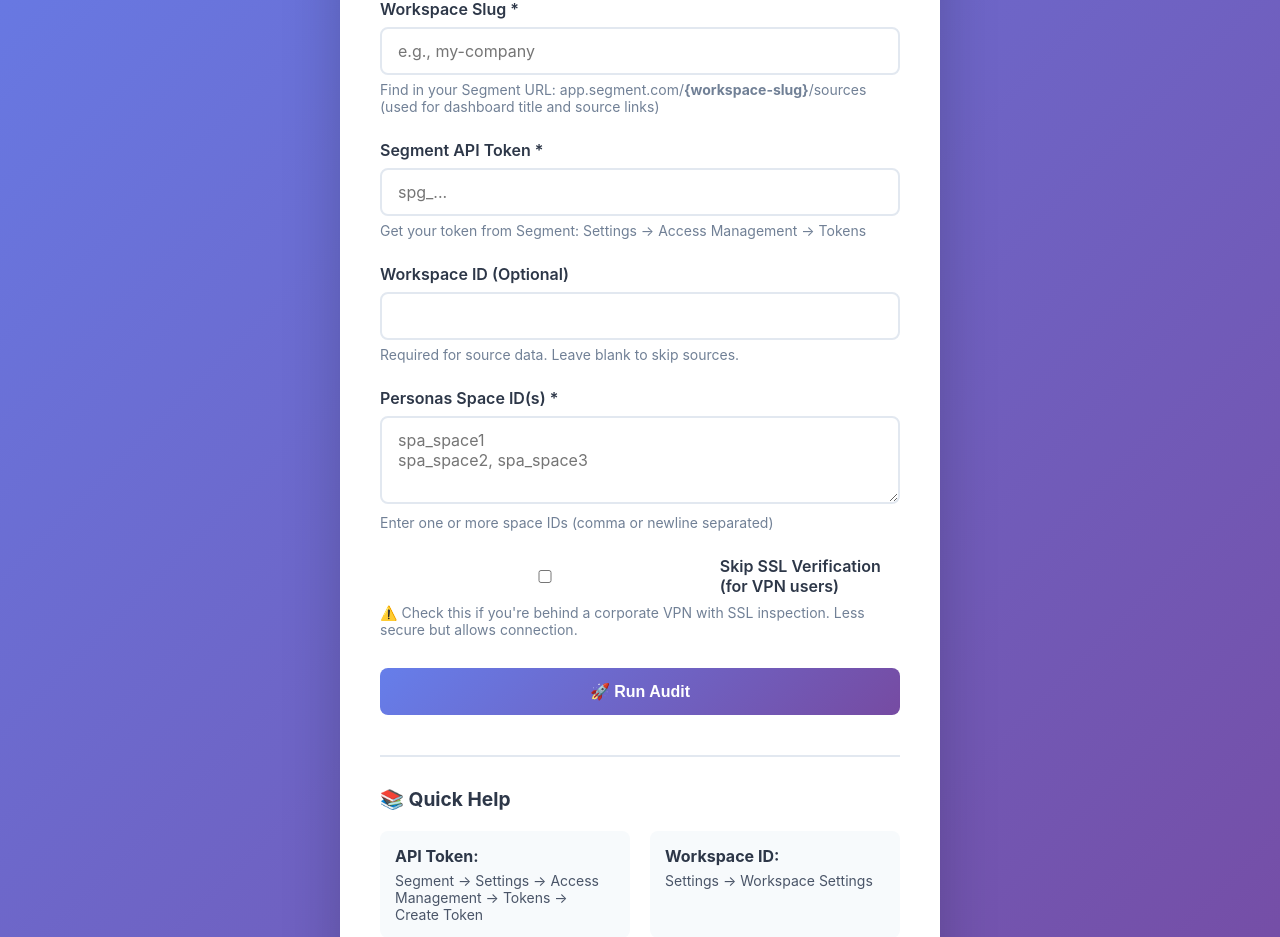
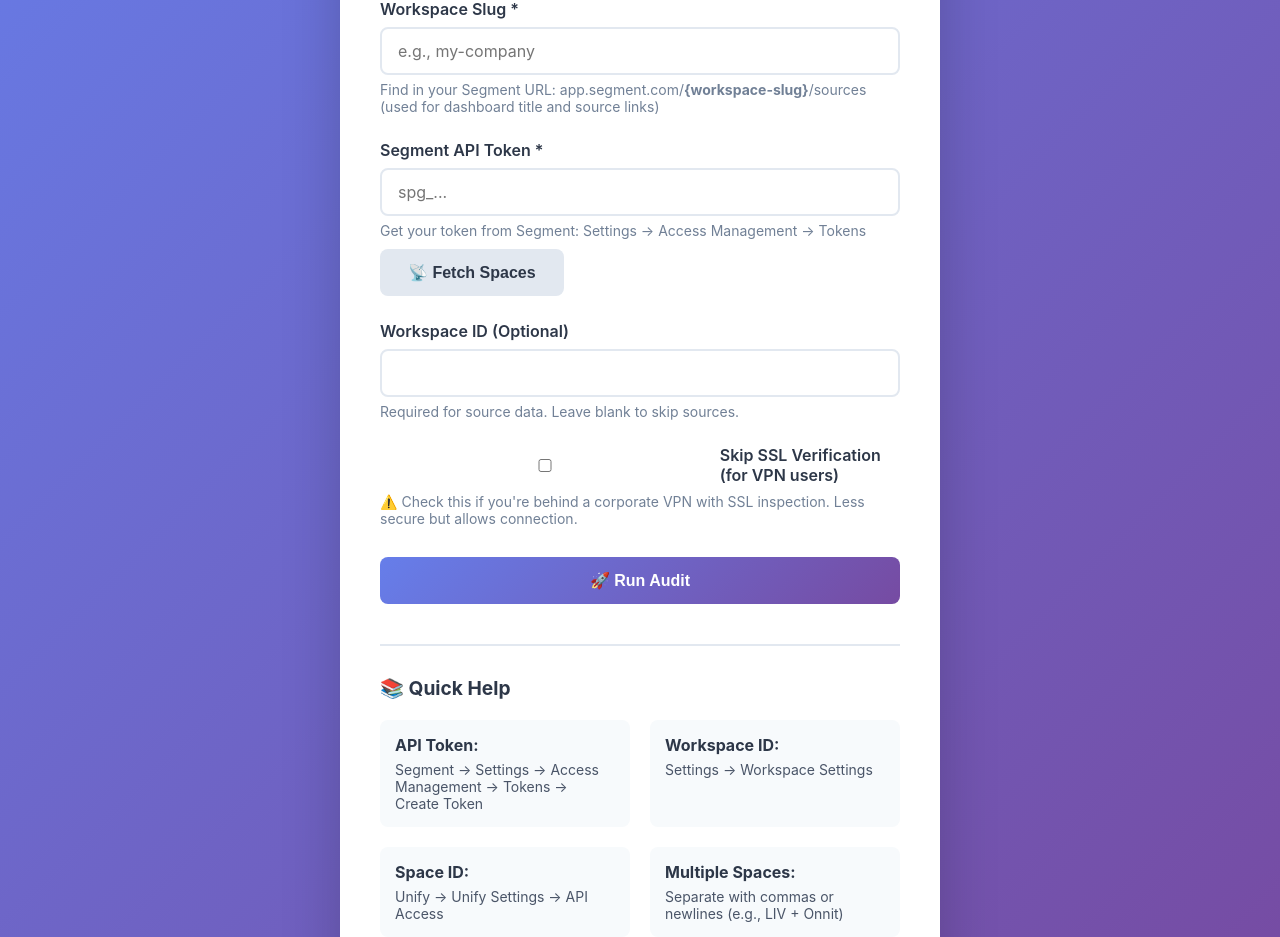
Before and after one commit to jpang007/segment-audit, a Flask app: page / in a window 1280 px wide. Shown: the part 303-1240 px from the top of the page. Run offline with Flask 3, Linux system fonts and the light colour scheme.

Commit message:
Add List Spaces API - auto-fetch spaces from token
- Add get_spaces() method to SegmentAuditor
- Add /api/list-spaces endpoint
- Replace manual space ID input with Fetch Spaces button
- Display fetched spaces as selectable checkboxes
- All spaces selected by default for audit

Co-Authored-By: Claude Sonnet 4.5 <noreply@anthropic.com>

```diff
--- a/app.py
+++ b/app.py
@@ -163,6 +163,11 @@ class SegmentAuditor:
                 import traceback
                 f.write(traceback.format_exc())
             return []
+
+    def get_spaces(self):
+        """Get all spaces in the workspace"""
+        url = f"{self.v1_base}/spaces"
+        return self._paginate(url, 'data')
 
     def get_audiences(self):
         """Get all audiences"""
@@ -510,6 +515,33 @@ def status():
     """API endpoint for audit status"""
     return jsonify(audit_status)
 
+@app.route('/api/list-spaces', methods=['POST'])
+def list_spaces():
+    """Fetch all spaces for a given API token"""
+    try:
+        data = request.get_json()
+        api_token = data.get('api_token')
+        skip_ssl = data.get('skip_ssl', False)
+
+        if not api_token:
+            return jsonify({'error': 'API token is required'}), 400
+
+        auditor = SegmentAuditor(api_token, skip_ssl_verify=skip_ssl)
+        spaces = auditor.get_spaces()
+
+        # Format spaces for response
+        spaces_list = []
+        for space in spaces:
+            spaces_list.append({
+                'id': space.get('id'),
+                'name': space.get('name'),
+                'slug': space.get('slug', '')
+            })
+
+        return jsonify({'spaces': spaces_list})
+    except Exception as e:
+        return jsonify({'error': str(e)}), 500
+
 @app.route('/dashboard')
 def dashboard():
     """Main dashboard view"""
--- a/templates/index.html
+++ b/templates/index.html
@@ -47,6 +47,12 @@
                         placeholder="spg_..."
                         required>
                     <small>Get your token from Segment: Settings → Access Management → Tokens</small>
+                    <button type="button" class="btn btn-secondary" id="fetchSpacesBtn" style="margin-top: 10px;" onclick="fetchSpaces()">
+                        <span id="fetchSpacesBtnText">📡 Fetch Spaces</span>
+                        <span id="fetchSpacesBtnLoading" style="display: none;">
+                            <span class="spinner"></span> Fetching...
+                        </span>
+                    </button>
                 </div>
 
                 <div class="form-group">
@@ -59,16 +65,16 @@
                     <small>Required for source data. Leave blank to skip sources.</small>
                 </div>
 
-                <div class="form-group">
-                    <label for="space_ids">Personas Space ID(s) *</label>
-                    <textarea
-                        id="space_ids"
-                        name="space_ids"
-                        rows="3"
-                        placeholder="spa_space1&#10;spa_space2, spa_space3"
-                        required></textarea>
-                    <small>Enter one or more space IDs (comma or newline separated)</small>
+                <div class="form-group" id="spacesContainer" style="display: none;">
+                    <label>Select Spaces to Audit *</label>
+                    <div id="spacesList" style="max-height: 200px; overflow-y: auto; border: 1px solid #ddd; padding: 10px; border-radius: 4px; background: #f9f9f9;">
+                        <!-- Spaces will be populated here -->
+                    </div>
+                    <small>Select one or more spaces to audit</small>
+                    <input type="hidden" id="space_ids" name="space_ids" required>
                 </div>
+
+                <div id="spacesError" class="error-message" style="display: none; margin-top: 10px;"></div>
 
                 <div class="form-group">
                     <label style="display: flex; align-items: center; cursor: pointer;">
@@ -427,6 +433,97 @@
             return Math.round(bytes / Math.pow(k, i) * 100) / 100 + ' ' + sizes[i];
         }
 
+        // Fetch spaces from Segment API
+        function fetchSpaces() {
+            const apiToken = document.getElementById('api_token').value;
+            const skipSsl = document.getElementById('skip_ssl').checked;
+            const fetchBtn = document.getElementById('fetchSpacesBtn');
+            const btnText = document.getElementById('fetchSpacesBtnText');
+            const btnLoading = document.getElementById('fetchSpacesBtnLoading');
+            const spacesContainer = document.getElementById('spacesContainer');
+            const spacesList = document.getElementById('spacesList');
+            const spacesError = document.getElementById('spacesError');
+
+            if (!apiToken) {
+                spacesError.textContent = 'Please enter an API token first';
+                spacesError.style.display = 'block';
+                return;
+            }
+
+            // Show loading
+            btnText.style.display = 'none';
+            btnLoading.style.display = 'inline-block';
+            fetchBtn.disabled = true;
+            spacesError.style.display = 'none';
+
+            fetch('/api/list-spaces', {
+                method: 'POST',
+                headers: {
+                    'Content-Type': 'application/json'
+                },
+                body: JSON.stringify({
+                    api_token: apiToken,
+                    skip_ssl: skipSsl
+                })
+            })
+            .then(response => response.json())
+            .then(data => {
+                if (data.error) {
+                    throw new Error(data.error);
+                }
+
+                const spaces = data.spaces;
+                if (spaces.length === 0) {
+                    spacesError.textContent = 'No spaces found for this workspace';
+                    spacesError.style.display = 'block';
+                    return;
+                }
+
+                // Display spaces as checkboxes
+                spacesList.innerHTML = '';
+                spaces.forEach(space => {
+                    const checkbox = document.createElement('div');
+                    checkbox.style.marginBottom = '8px';
+                    checkbox.innerHTML = `
+                        <label style="display: flex; align-items: center; cursor: pointer;">
+                            <input type="checkbox" class="space-checkbox" value="${space.id}"
+                                   style="margin-right: 10px;" checked>
+                            <span><strong>${space.name}</strong> <small style="color: #666;">(${space.id})</small></span>
+                        </label>
+                    `;
+                    spacesList.appendChild(checkbox);
+                });
+
+                // Show container
+                spacesContainer.style.display = 'block';
+
+                // Add event listener to update hidden input
+                document.querySelectorAll('.space-checkbox').forEach(cb => {
+                    cb.addEventListener('change', updateSelectedSpaces);
+                });
+                updateSelectedSpaces();
+
+                // Reset button
+                btnText.style.display = 'inline-block';
+                btnLoading.style.display = 'none';
+                fetchBtn.disabled = false';
+            })
+            .catch(error => {
+                spacesError.textContent = error.message;
+                spacesError.style.display = 'block';
+                btnText.style.display = 'inline-block';
+                btnLoading.style.display = 'none';
+                fetchBtn.disabled = false;
+            });
+        }
+
+        // Update hidden input with selected space IDs
+        function updateSelectedSpaces() {
+            const checkboxes = document.querySelectorAll('.space-checkbox:checked');
+            const spaceIds = Array.from(checkboxes).map(cb => cb.value).join(',');
+            document.getElementById('space_ids').value = spaceIds;
+        }
+
         // Audit form submission
         document.getElementById('auditForm').addEventListener('submit', function(e) {
             e.preventDefault();
```
